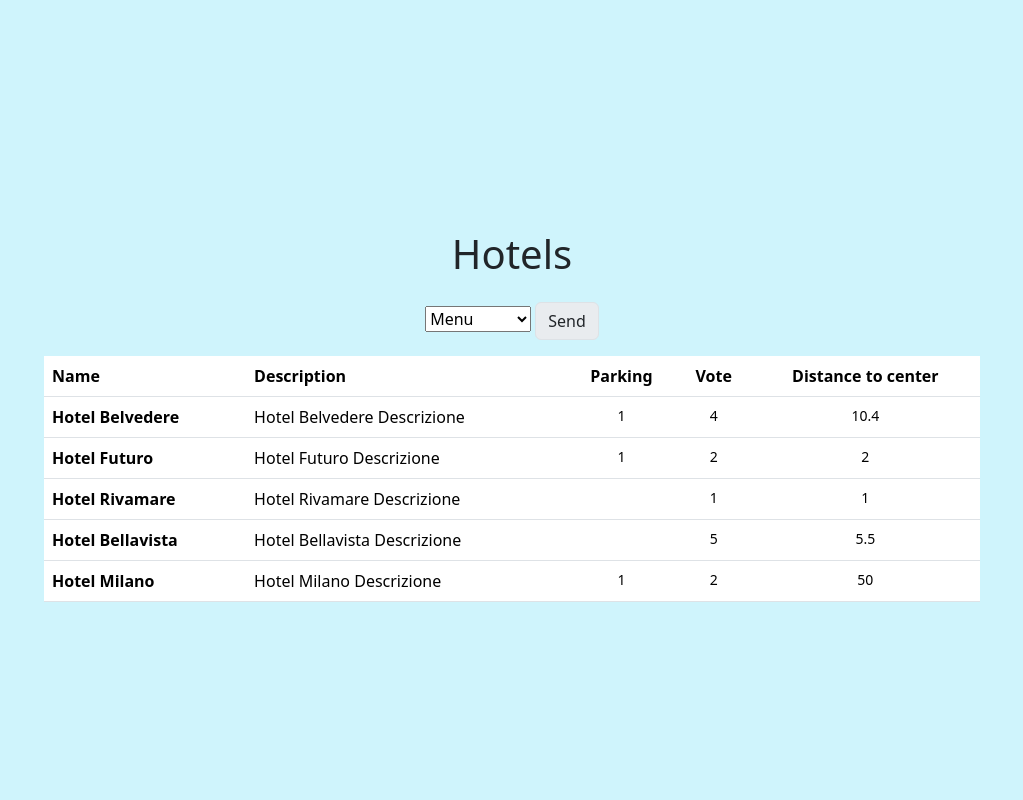
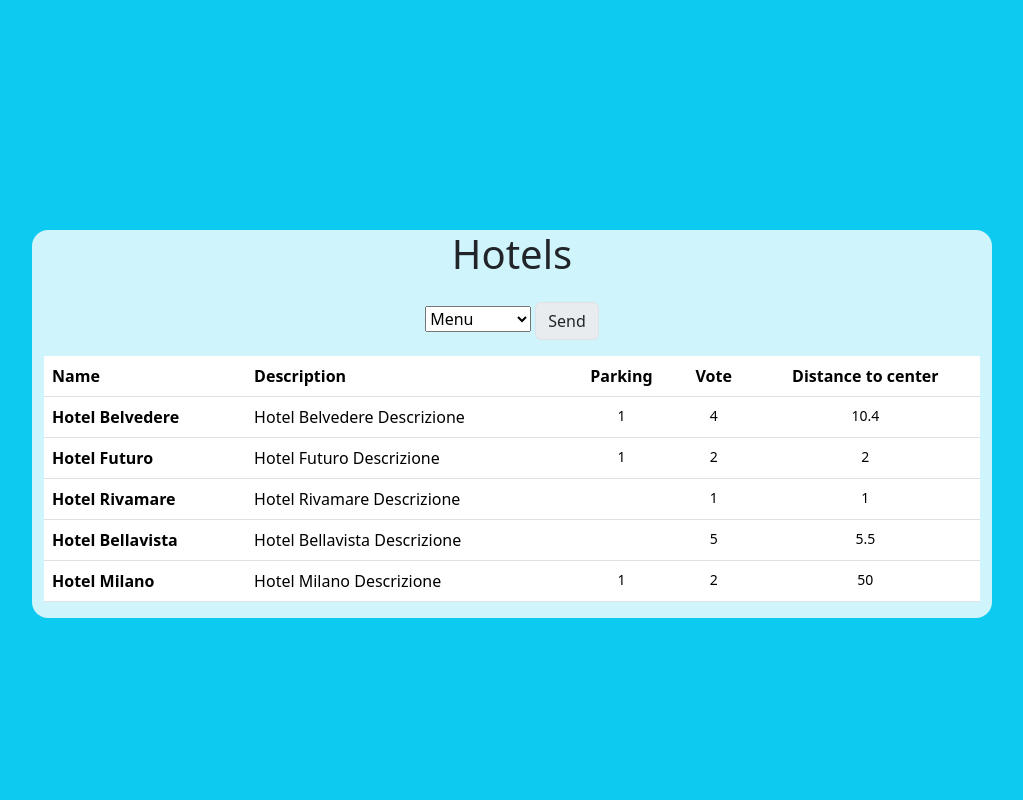
Before and after one commit to ariannadrovandi/php-hotel, a PHP site: page / in a window 1280 px wide. Shown: the whole page, without its empty margins (128-1151 px from the left). Run offline with PHP 8.4, Linux system fonts and the light colour scheme; some libraries are stand-ins or nearby versions.

Commit message:
fix border

```diff
--- a/index.php
+++ b/index.php
@@ -66,8 +66,8 @@ if (!empty($GET_['search'])) {
     <link href="https://cdn.jsdelivr.net/npm/bootstrap@5.3.0-alpha1/dist/css/bootstrap.min.css" rel="stylesheet" integrity="sha384-GLhlTQ8iRABdZLl6O3oVMWSktQOp6b7In1Zl3/Jr59b6EGGoI1aFkw7cmDA6j6gD" crossorigin="anonymous">
     <title>php-hotel</title>
 </head>
-<body class="bg-info-subtle">
-    <div class="container w-75 mt-5 d-flex flex-column justify-content-center align-items-center">
+<body class="bg-info">
+    <div class="container bg-info-subtle rounded-4 w-75 mt-5 d-flex flex-column justify-content-center align-items-center">
         <h1>Hotels</h1>
         <!-- select -->
         <form class="p-3" action="<?php $_SERVER['PHP_SELF'] ?>" method="GET">
```
